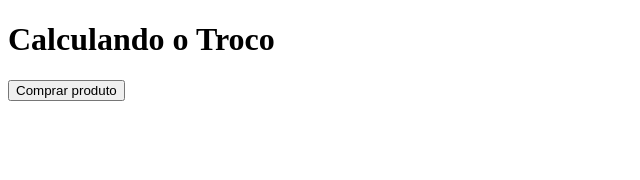
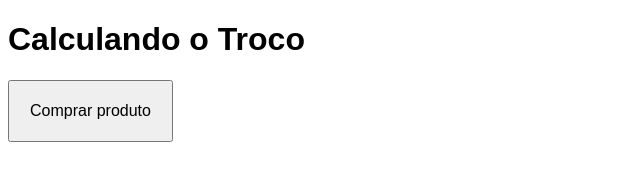
Before and after one commit to KarolineGrattivol/javascript, a plain HTML site: page desafios/d004/index.html in a window 1280 px wide. Shown: the whole page, without its empty margins (0-640 px from the left). Drawn offline with Linux system fonts and the light colour scheme.

Commit message:
desafio 004

```diff
--- a/desafios/d004/index.html
+++ b/desafios/d004/index.html
@@ -4,6 +4,15 @@
     <meta charset="UTF-8">
     <meta name="viewport" content="width=device-width, initial-scale=1.0">
     <title>Desafio 004</title>
+    <style>
+        body{
+            font: 12pt Arial;
+        }
+        button{
+            padding: 20px;
+            font-size: 12pt;
+        }
+    </style>
 </head>
 <body>
     <h1>Calculando o Troco</h1>
--- a/desafios/d004/scripts.js
+++ b/desafios/d004/scripts.js
@@ -1,8 +1,8 @@
 function clicar(){
     let prod = window.prompt('Que produto você está comprando?')
-
     let cus = Number(window.prompt(`Quanto custa o ${prod} que você está comprando?`))
     let val = Number(window.prompt(`Qual foi o valor que você deu para pagar o ${prod}?`))
 
-    window.alert(`Você comprou ${prod} que custou R$ ${cus}. Deu R$ ${val} em dinheiro e vai receber R$ ${val-cus} de troco.Volte sempre! `)
+
+    window.alert(`Você comprou ${prod} que custou R$ ${cus}. Deu R$ ${val} em dinheiro e vai receber R$ ${cus-val} de troco.Volte sempre! `)
 }
```
